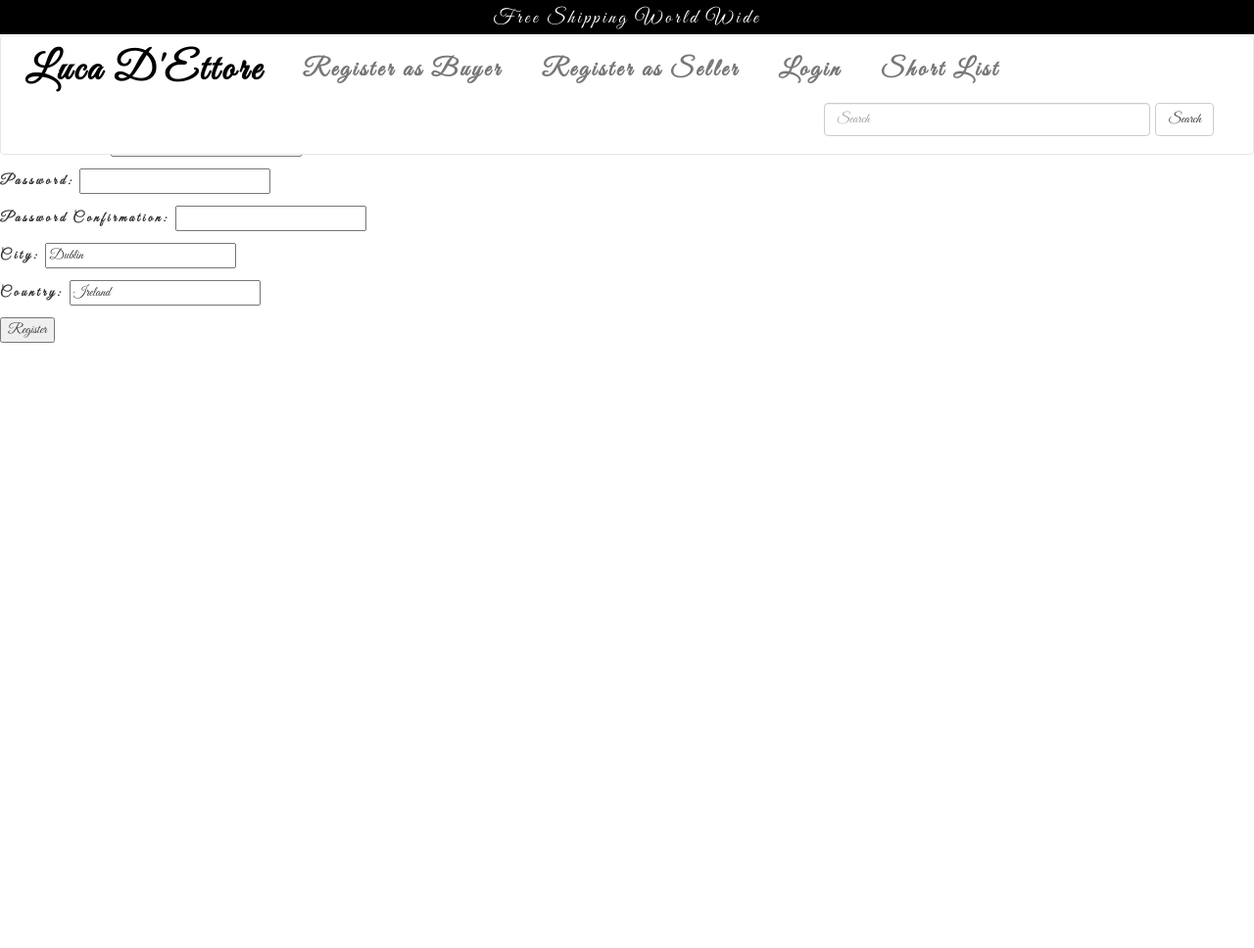
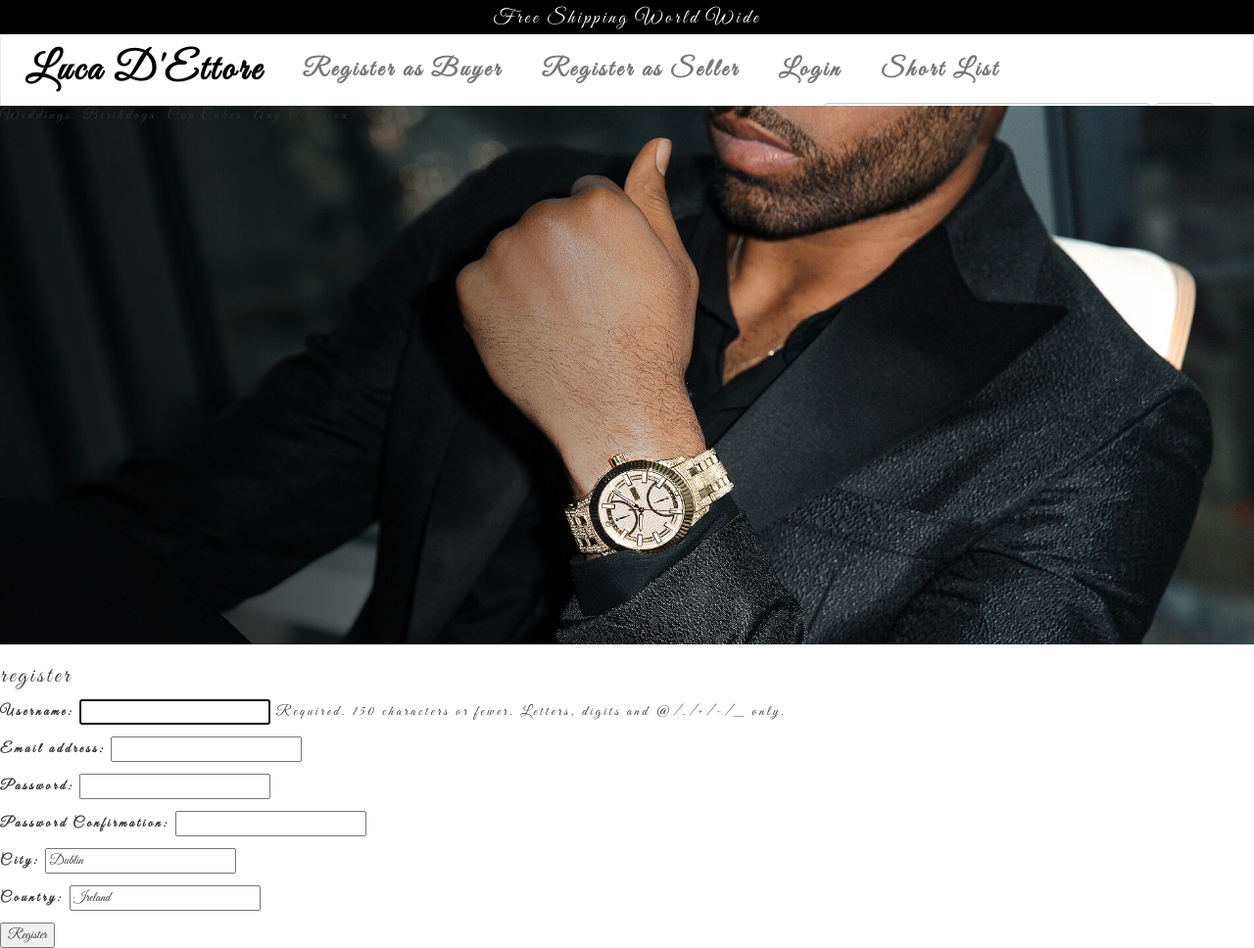
Before and after one commit to Miguelmargar/django_project, a Django app: page /accounts/register/buyer in a window 1280 px wide. Shown: the whole page at 98% size. Before the commit the page ends 350 px from the top, so only its background shows below. Run offline with Django 3.2, Linux system fonts and the light colour scheme; some libraries are stand-ins or nearby versions.

Commit message:
added main image below navbar

```diff
--- a/static/css/style.css
+++ b/static/css/style.css
@@ -34,3 +34,17 @@ body {
     position: fixed;
     top: 0;
 }
+
+/*Main section--------------------------------*/
+
+main {
+    margin-top: 108px;
+}
+
+#mainphoto1 {
+    background-image: url("../images/suit.jpg");
+    background-repeat: no-repeat;
+    background-size: 100vw 550px;
+    height: 550px;
+    position: relative;
+}
--- a/templates/base.html
+++ b/templates/base.html
@@ -8,8 +8,7 @@
     <meta http-equiv="X-UA-Compatible" content="ie=edge">
     <link href="https://stackpath.bootstrapcdn.com/bootstrap/3.3.7/css/bootstrap.min.css" rel="stylesheet" integrity="sha384-BVYiiSIFeK1dGmJRAkycuHAHRg32OmUcww7on3RYdg4Va+PmSTsz/K68vbdEjh4u" crossorigin="anonymous">
     <link rel="stylesheet" href="../static/css/style.css" type="text/css" />
-    <link href="https://fonts.googleapis.com/css?family=Great+Vibes" rel="stylesheet">
-    {% block head_js %}
+    <link href="https://fonts.googleapis.com/css?family=Great+Vibes" rel="stylesheet"> {% block head_js %}
     <script src="https://cdnjs.cloudflare.com/ajax/libs/jquery/3.2.1/jquery.min.js"></script>
     <script src="https://cdnjs.cloudflare.com/ajax/libs/twitter-bootstrap/3.3.7/js/bootstrap.min.js"></script>
     {% endblock head_js %}
@@ -64,8 +63,14 @@
             </div>
         </div>
     </header>
-    <br>
-    <br>
+    <main>
+        <div id="mainphoto1">
+            <div class="insidephoto1">Weddings. Birthdays. Cup Cakes. Any Occasion.</div>
+        </div>
+
+
+
+    </main>
     {% block content %} {% endblock %}
 
     <footer>
```
Also changed, not shown: static/images/suit.jpg (added).
